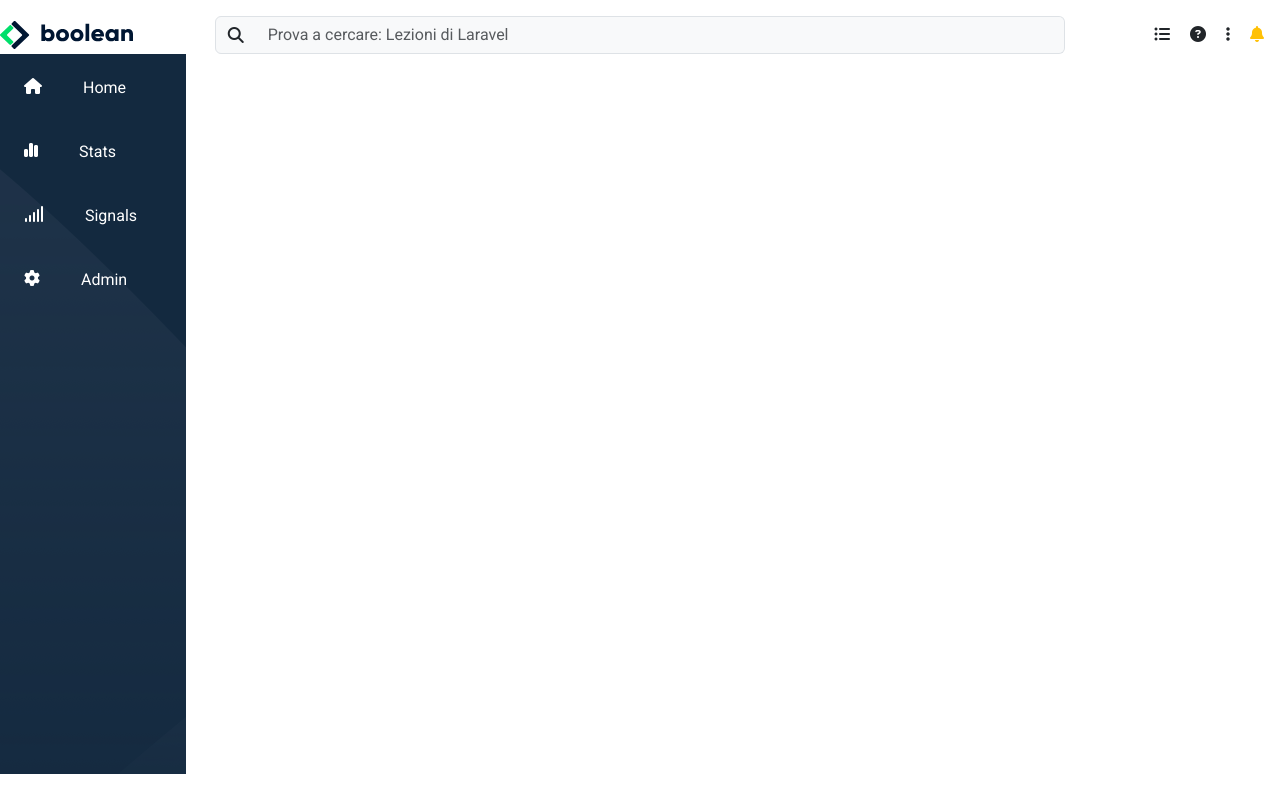
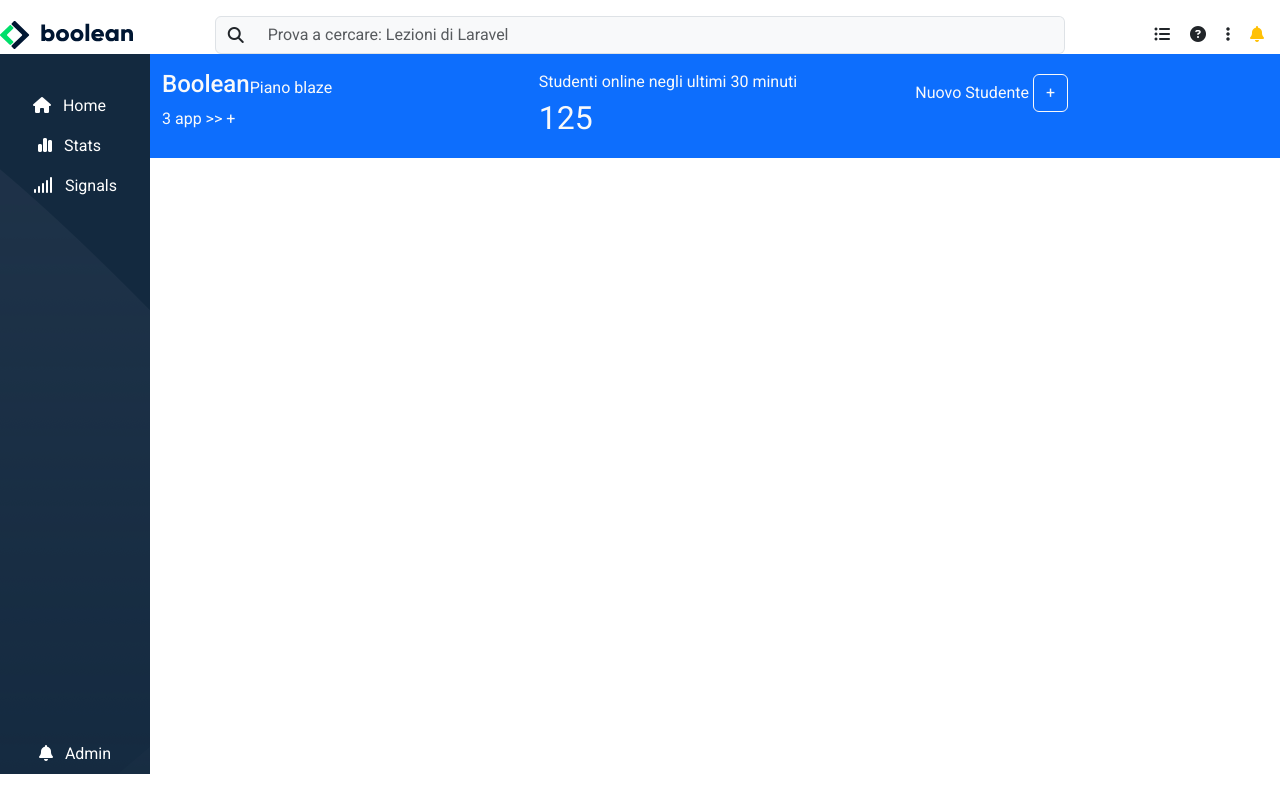
Before and after one commit to marcocentonze/html-css-bootstrap-dashboard, a plain HTML site: page index.html in a window 1280 px wide. Drawn offline with nearby package versions, Linux system fonts and the light colour scheme.

Commit message:
fix sidebar + add banner

```diff
--- a/assets/stylesheet.css
+++ b/assets/stylesheet.css
@@ -29,7 +29,9 @@
     --light-purple: #9792e4;
   }
 
-
+.pad-left-5px{
+  padding-left:5px;
+}
 
   /* header */
   .img_max{
@@ -45,7 +47,36 @@
 
 .left_sidebar{
   height: calc(100vh - 80px);
+  width:70px;
   background-image: url(../assets/img/sidebar-bg.png);
   margin: 0;
   background-color:#13293F;
 }
+
+
+/* /sidebar */
+
+/* main */
+#display_page{
+  height: calc(100vh - 70px);
+  overflow: auto;
+}
+
+#banner{
+ width: calc(100vw - 70px);
+}
+
+
+
+@media (min-width: 992px) {
+
+  .left_sidebar{
+      width: 150px;
+
+  }
+
+  #banner{
+      width: calc(100vw - 150px);
+  }
+
+}
--- a/index.html
+++ b/index.html
@@ -75,44 +75,97 @@
 
         </div>
     </div>
-    </header>
+</header>
 
-    <!--sidebar-->
-    <nav class="position-absolute start-0 left_sidebar">
-        <div class="row flex-column text-white position-relative justify-content-between">
-            <div class="col-12">
-                <div>
-                    <i class="fa-solid fa-house p-4"></i>
-                    <a class="btn text-white d-none d-lg-inline pe-5"
-                    href="#">Home</a>
-                    </div>
-                    <div>
-                        <i class="fa-solid fa-chart-simple p-4"></i>
-                        <a class="btn text-white d-none d-lg-inline pe-5"
-                        href="#">Stats</a>
-                    </div>
-                    <div>
-                        <i class="fa-solid fa-signal p-4"></i>
-                        <a class="btn text-white d-none d-lg-inline pe-5"
-                        href="#">Signals</a>
-                    </div>
+<!--sidebar-->
+<div class="d-flex">
+    <div
+        class="d-flex flex-column justify-content-between left_sidebar">
+            <nav class="navbar navbar-expand">
+                <div class="container-fluid justify-content-center pt-4">
+                    <ul class="navbar-nav flex-column">
+
+                        <li class="nav-item">
+                            <a href="#" class="nav-link text-white">
+                                <i class="fas fa-home pe-xl-2"></i>
+                                <span class="d-none d-xl-inline-block">Home</span>
+                            </a>
+
+                        </li>
+
+
+                        <li class="nav-item pad-left-5px">
+                            <a href="#" class="nav-link text-white">
+                                <i class="fa-solid fa-chart-simple pe-xl-2"></i>
+                                <span class="d-none d-xl-inline-block">Stats</span>
+                            </a>
+
+                        </li>
+
+
+                        <li class="nav-item">
+                            <a href="#" class="nav-link text-white">
+                                <i class="fas fa-signal pe-xl-2"></i>
+                                <span class="d-none d-xl-inline-block">Signals</span>
+                            </a>
+
+                        </li>
+
+                    </ul>
                 </div>
-                <div class="col-12 mt-auto">
-                    <div>
-                        <i class="fa-solid fa-gear p-4 "></i>
-                        <a class="btn text-white d-none d-lg-inline pe-5"
-                        href="#">Admin</a>
-                    </div>
-                </div>
+            </nav>
+
+        <!-- /sidebar_top -->
+
+        <!--sidebar bottom-->
+        <div>
+            <div class="container-fluid d-flex justify-content-center  py-2">
+                <a href="#" class="nav-link text-white">
+                    <i class="fas fa-bell pe-xl-2"></i>
+                    <span class="d-none d-xl-inline-block">Admin</span>
+                </a>
             </div>
-        </nav>
+        </div>
+        <!-- /sidebar_bottom -->
+    </div>
 
         <!--/sidebar-->
 
         <main>
         <!--banner-->
-        <section>
+        <section id="display_page">
+            <div id="banner" class="bg-primary text-light">
+                <div class="container py-3">
+                    <div class="row flex-column flex-md-row">
+                        <div class="col order-md-5">
+                            <div class="d-flex align-items-center">
+                                <div class="text">Nuovo Studente</div>
+                                <div class="btn text-light border-light m-1">+</div>
+                            </div>
+                        </div>
+                        <div class="col">
+                            <div class="d-flex align-items-center">
+                                <h4>Boolean</h4>
+                                <div>Piano blaze</div>
+                            </div>
+                            <div class="d-flex align-items-center">
+                                <div>3 app >> +</div>
+                            </div>
+                        </div>
+                        <div class="col">
+                            <div class="d-flex flex-column">
+                                <div class="text">Studenti online negli
+                                    ultimi 30 minuti</div>
+                                <div id="student_number" class="fs-2">125</div>
+                            </div>
+                        </div>
+                    </div>
+                    <!-- /.row -->
+                </div>
+                <!-- /.container -->
 
+            </div>
+            <!-- /#top -->
         </section>
         <!--/banner-->
 
```
